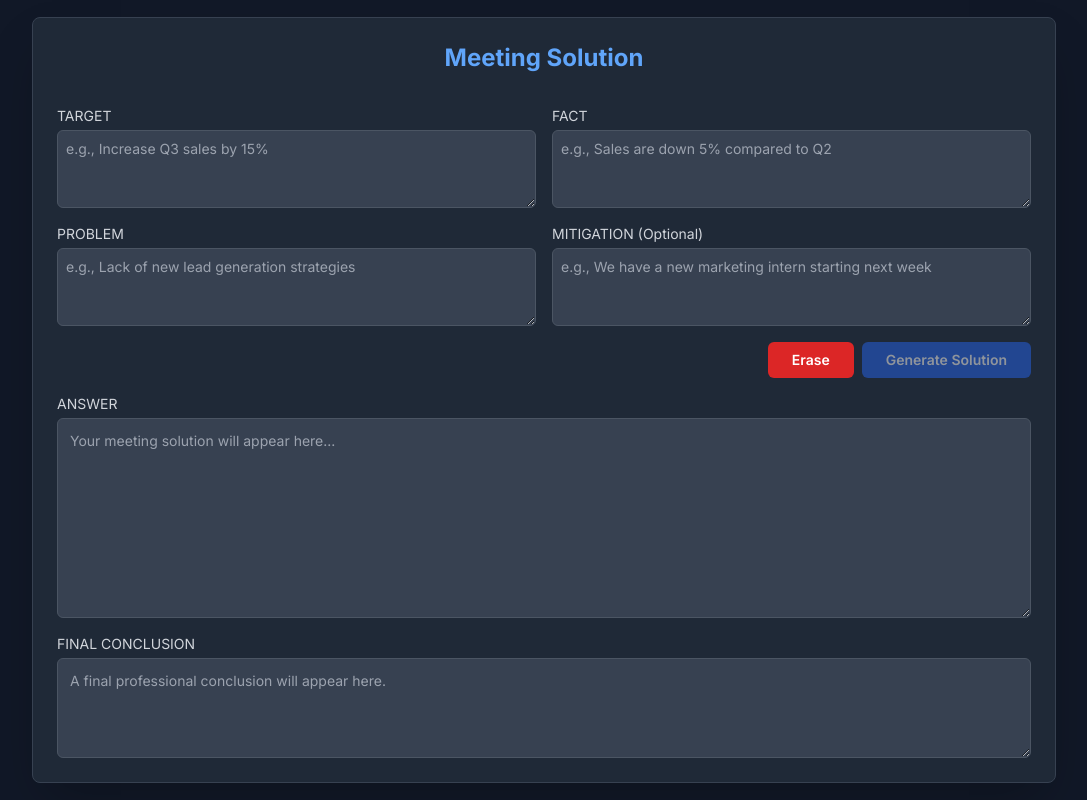
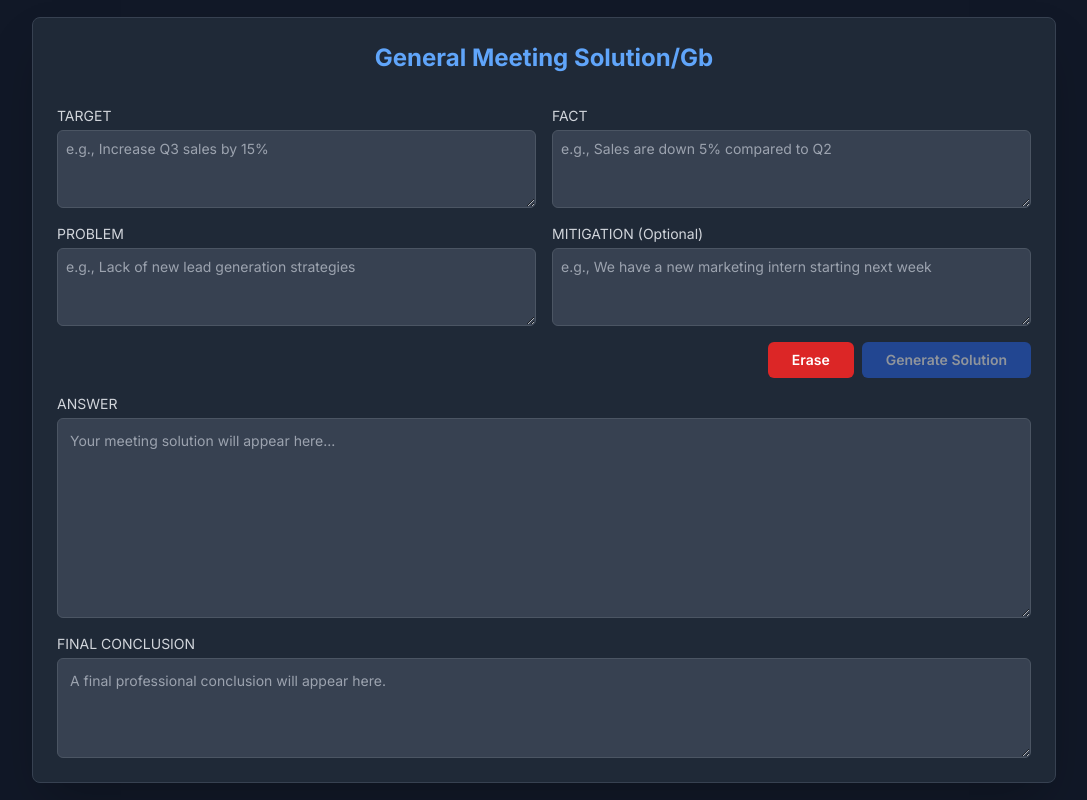
Before and after one commit to gboediman/Meeting-html, a plain HTML site: page index.html in a window 1280 px wide. Shown: the whole page, without its empty margins (96-1183 px from the left). Drawn offline with nearby package versions, Linux system fonts and the light colour scheme.

Commit message:
index.html

```diff
--- a/index.html
+++ b/index.html
@@ -28,7 +28,7 @@
                 flex flex-col space-y-4 border border-gray-700
                 aspect-video md:aspect-auto">
 
-        <h1 class="text-xl md:text-2xl font-bold text-center text-blue-400 mb-4">Meeting Solution</h1>
+        <h1 class="text-xl md:text-2xl font-bold text-center text-blue-400 mb-4">General Meeting Solution/Gb</h1>
 
         <!-- Input fields section -->
         <div class="grid grid-cols-1 md:grid-cols-2 gap-4">
```
